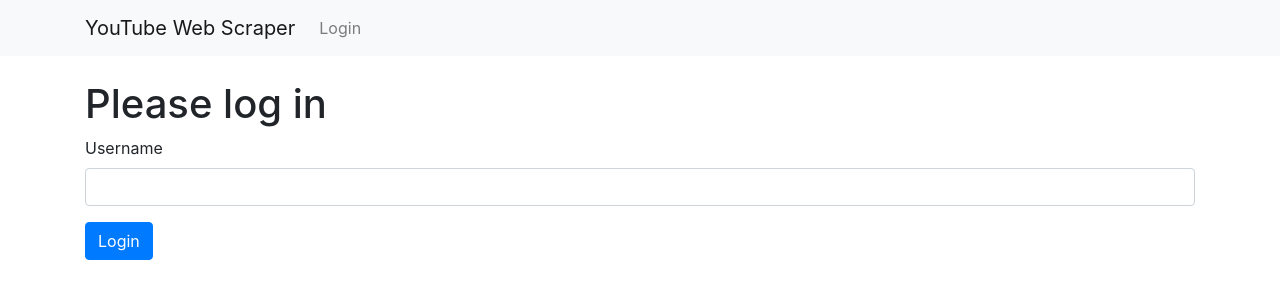
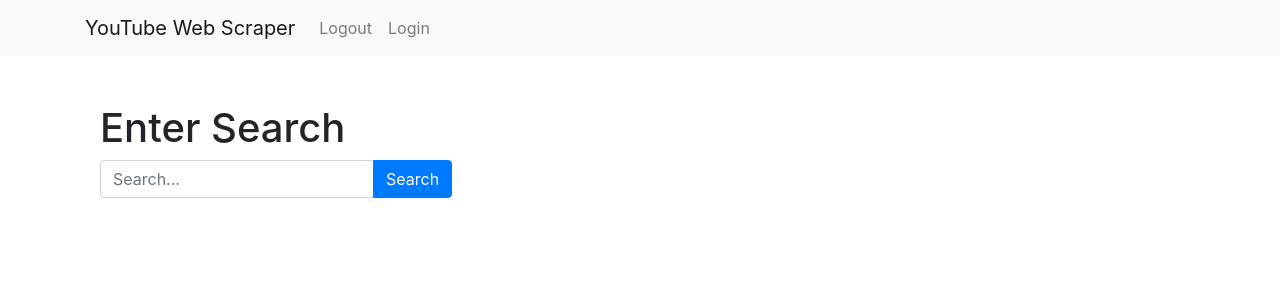
Before and after one commit to contactatfp/IronKnowledge, a Flask app: template templates/home.html in a window 1280 px wide. Shown: the top 300 px of the page. Run offline with Flask 3, Linux system fonts and the light colour scheme; the template is opened without the code that fills it, so the values that code supplies are empty; parts of the project's set-up code (start-up, migrations or seed data) failed here and were passed over; some libraries are stand-ins or nearby versions.

Commit message:
search and scrape

```diff
--- a/app.py
+++ b/app.py
@@ -1,15 +1,7 @@
-from flask import Flask, app
-from flask_login import LoginManager
-from models import db, User
-from routes import bp
+from flask import Flask
+from models import db
 from config import Config
-from scraper import main as scrape_youtube
-
-
-@bp.route('/scrape')
-def scrape():
-    scrape_youtube()
-    return "Scraping started. Check the 'videos' folder for the downloaded videos."
+from routes import bp as routes_bp
 
 
 def create_app(config=None):
@@ -32,19 +24,10 @@ def setup_app(app):
     with app.app_context():
         db.create_all()
 
-    # Set up the login manager
-    login_manager = LoginManager()
-    login_manager.login_view = 'routes.login'
-    login_manager.init_app(app)
-
-    @login_manager.user_loader
-    def load_user(user_id):
-        return User.query.get(int(user_id))
-
-    # Register the blueprint
-    app.register_blueprint(bp, url_prefix='')
+    # Register the Blueprint
+    app.register_blueprint(routes_bp)
 
 
 if __name__ == "__main__":
     app = create_app()
-    app.run()
+    app.run(debug=True, host='0.0.0.0', port=8000)
--- a/scraper.py
+++ b/scraper.py
@@ -6,50 +6,23 @@ import yt_dlp
 from moviepy.editor import VideoFileClip
 from isodate import parse_duration
 
+
 with open("secret_config.json", "r") as f:
     secret_config = json.load(f)
 
 youtube_api_key = secret_config["youtube_api_key"]
-
-male_names = [
-    "Novak Djokovic", "Daniil Medvedev", "Rafael Nadal",
-    "Stefanos Tsitsipas",
-    "Alexander Zverev", "Andrey Rublev", "Matteo Berrettini", "Casper Ruud",
-    "Denis Shapovalov", "Hubert Hurkacz", "Diego Schwartzman", "Pablo Carreno Busta",
-    "Felix Auger-Aliassime", "Gael Monfils", "Roberto Bautista Agut", "Karen Khachanov",
-    "Jannik Sinner", "Cristian Garin", "Grigor Dimitrov", "Alex de Minaur",
-    "Aslan Karatsev", "David Goffin", "Reilly Opelka", "Cameron Norrie",
-    "Fabio Fognini", "John Isner", "Dan Evans", "Nick Kyrgios", "Taylor Fritz",
-    "Adrian Mannarino", "Ugo Humbert", "Nikoloz Basilashvili", "Alejandro Davidovich Fokina",
-    "Dusan Lajovic", "Marton Fucsovics", "Jan-Lennard Struff", "Lloyd Harris",
-    "Albert Ramos-Vinolas", "Kei Nishikori", "Benoit Paire", "Guido Pella",
-    "Richard Gasquet", "Filip Krajinovic", "Yoshihito Nishioka", "Laslo Djere",
-    "Marin Cilic", "Tommy Paul", "Jeremy Chardy", "Vasek Pospisil", "Lorenzo Sonego"
-]
-
-female_names = [
-    "Ashleigh Barty", "Aryna Sabalenka", "Naomi Osaka", "Elina Svitolina",
-    "Karolina Pliskova", "Bianca Andreescu", "Sofia Kenin", "Iga Swiatek",
-    "Garbine Muguruza", "Petra Kvitova", "Simona Halep", "Barbora Krejcikova",
-    "Jennifer Brady", "Victoria Azarenka", "Cori Gauff", "Maria Sakkari",
-    "Anastasia Pavlyuchenkova", "Elena Rybakina", "Paula Badosa", "Ons Jabeur",
-    "Karolina Muchova", "Jessica Pegula", "Jelena Ostapenko", "Veronika Kudermetova"
-]
-
-tennis_players = male_names + female_names
-
 
 def create_folder(folder_path):
     if not os.path.exists(folder_path):
         os.makedirs(folder_path)
 
 
-def download_video(video_id, player_name):
-    create_folder(f'videos/{player_name}')
+def download_video(video_id, search_query):
+    create_folder(f'videos/{search_query}')
     video_url = f'https://www.youtube.com/watch?v={video_id}'
 
     ydl_opts = {
-        'outtmpl': f'videos/{player_name}/{video_id}.mp4',
+        'outtmpl': f'videos/{search_query}/{video_id}.mp4',
         'format': 'bestvideo[ext=mp4]/mp4',
         'quiet': True,
         'postprocessors': [],
@@ -59,14 +32,14 @@ def download_video(video_id, player_name):
         ydl.download([video_url])
 
 
-def get_video_ids(player_name, max_duration):
+def get_video_ids(search_query, max_duration):
     youtube = googleapiclient.discovery.build("youtube", "v3", developerKey=youtube_api_key)
 
     # Step 1: Get video IDs
     search_request = youtube.search().list(
         part="id",
         type="video",
-        q=player_name,
+        q=search_query,
         videoDefinition="high",
         maxResults=50,
     )
@@ -88,20 +61,8 @@ def get_video_ids(player_name, max_duration):
 
     return valid_video_ids
 
-
-
-def get_size(start_path='.'):
-    total_size = 0
-    for dirpath, _, filenames in os.walk(start_path):
-        for f in filenames:
-            fp = os.path.join(dirpath, f)
-            if not os.path.islink(fp):
-                total_size += os.path.getsize(fp)
-    return total_size
-
-
-def slice_video(player_name, video_id):
-    input_path = f'videos/{player_name}/{video_id}.mp4'
+def slice_video(search_query, video_id):
+    input_path = f'videos/{search_query}/{video_id}.mp4'
     video = VideoFileClip(input_path)
     video_duration = video.duration
 
@@ -111,7 +72,7 @@ def slice_video(player_name, video_id):
 
     while start_time < video_duration:
         clip = video.subclip(start_time, min(end_time, video_duration))
-        output_path = f'videos/{player_name}/{video_id}_part{counter}.mp4'
+        output_path = f'videos/{search_query}/{video_id}_part{counter}.mp4'
         clip.write_videofile(output_path, codec='libx264', audio_codec='aac')
         clip.close()
 
@@ -123,20 +84,20 @@ def slice_video(player_name, video_id):
     os.remove(input_path)
 
 
-def main():
-    for player_name in tennis_players:
-        video_ids = get_video_ids(player_name, max_duration=30)  # Pass the max_duration
-        videos_downloaded = 0
-        for video_id in video_ids:
-            if videos_downloaded >= 10:
-                break
+def scrape_youtube(search_query):
+    video_ids = get_video_ids(search_query, max_duration=30)
+    videos_downloaded = 0
+    for video_id in video_ids:
+        if videos_downloaded >= 10:
+            break
 
-            download_video(video_id, player_name)
-            slice_video(player_name, video_id)
-            videos_downloaded += 1
+        download_video(video_id, search_query)
+        slice_video(search_query, video_id)
+        videos_downloaded += 1
 
-        print(f'{player_name} videos downloaded: {videos_downloaded}')
+    print(f'Videos downloaded for {search_query}: {videos_downloaded}')
 
 
 if __name__ == "__main__":
-    main()
+    search_query = input("Enter a search query: ")
+    scrape_youtube(search_query)
--- a/templates/base.html
+++ b/templates/base.html
@@ -13,21 +13,21 @@
 <body>
 <nav class="navbar navbar-expand-lg navbar-light bg-light">
     <div class="container">
-        <a class="navbar-brand" href="{{ url_for('routes.index') }}">YouTube Web Scraper</a>
+        <a class="navbar-brand" href="{{ url_for('routes.home') }}">YouTube Web Scraper</a>
         <button class="navbar-toggler" type="button" data-toggle="collapse" data-target="#navbarNav" aria-controls="navbarNav" aria-expanded="false" aria-label="Toggle navigation">
             <span class="navbar-toggler-icon"></span>
         </button>
         <div class="collapse navbar-collapse" id="navbarNav">
             <ul class="navbar-nav">
-                {% if current_user.is_authenticated %}
+
                     <li class="nav-item">
-                        <a class="nav-link" href="{{ url_for('routes.logout') }}">Logout</a>
+                        <a class="nav-link" href="#">Logout</a>
                     </li>
-                {% else %}
+
                     <li class="nav-item">
-                        <a class="nav-link" href="{{ url_for('routes.login') }}">Login</a>
+                        <a class="nav-link" href="#">Login</a>
                     </li>
-                {% endif %}
+
             </ul>
         </div>
     </div>
@@ -39,7 +39,7 @@
             <div class="row">
                 <div class="col-md-8 offset-md-2">
                     {% for message in messages %}
-                        <div class="alert alert-{{ message[1] }}">{{ message }}</div>
+                        <div class="alert alert-{{ message[0] }}">{{ message }}</div>
                     {% endfor %}
                 </div>
             </div>
--- a/templates/home.html
+++ b/templates/home.html
@@ -1,16 +1,24 @@
 {% extends "base.html" %}
 
 {% block content %}
+    <link rel="stylesheet" href="https://maxcdn.bootstrapcdn.com/bootstrap/4.5.2/css/bootstrap.min.css">
+    <script src="https://ajax.googleapis.com/ajax/libs/jquery/3.5.1/jquery.min.js"></script>
+    <script src="https://cdnjs.cloudflare.com/ajax/libs/popper.js/1.16.0/umd/popper.min.js"></script>
+    <script src="https://maxcdn.bootstrapcdn.com/bootstrap/4.5.2/js/bootstrap.min.js"></script>
+
+    <div class="container mt-5">
         {% if user %}
             <h1>Welcome, {{ user.username }}!</h1>
         {% else %}
-        <h1>Please log in</h1>
-        <form method="post">
-            <div class="mb-3">
-                <label for="username" class="form-label">Username</label>
-                <input type="text" class="form-control" name="username" id="username" required>
+            <h1>Enter Search</h1>
+            <form action="{{ url_for('routes.search') }}" method="POST" class="form-inline">
+                <div class="input-group">
+                    <input type="text" name="search_query" class="form-control" placeholder="Search...">
+                    <div class="input-group-append">
+                        <button type="submit" class="btn btn-primary">Search</button>
                     </div>
-            <button type="submit" class="btn btn-primary">Login</button>
+                </div>
             </form>
         {% endif %}
+    </div>
 {% endblock %}
```
Also changed, not shown: routes.py (+12 -4 lines). Lines whose indentation alone changed are shown as unchanged.
